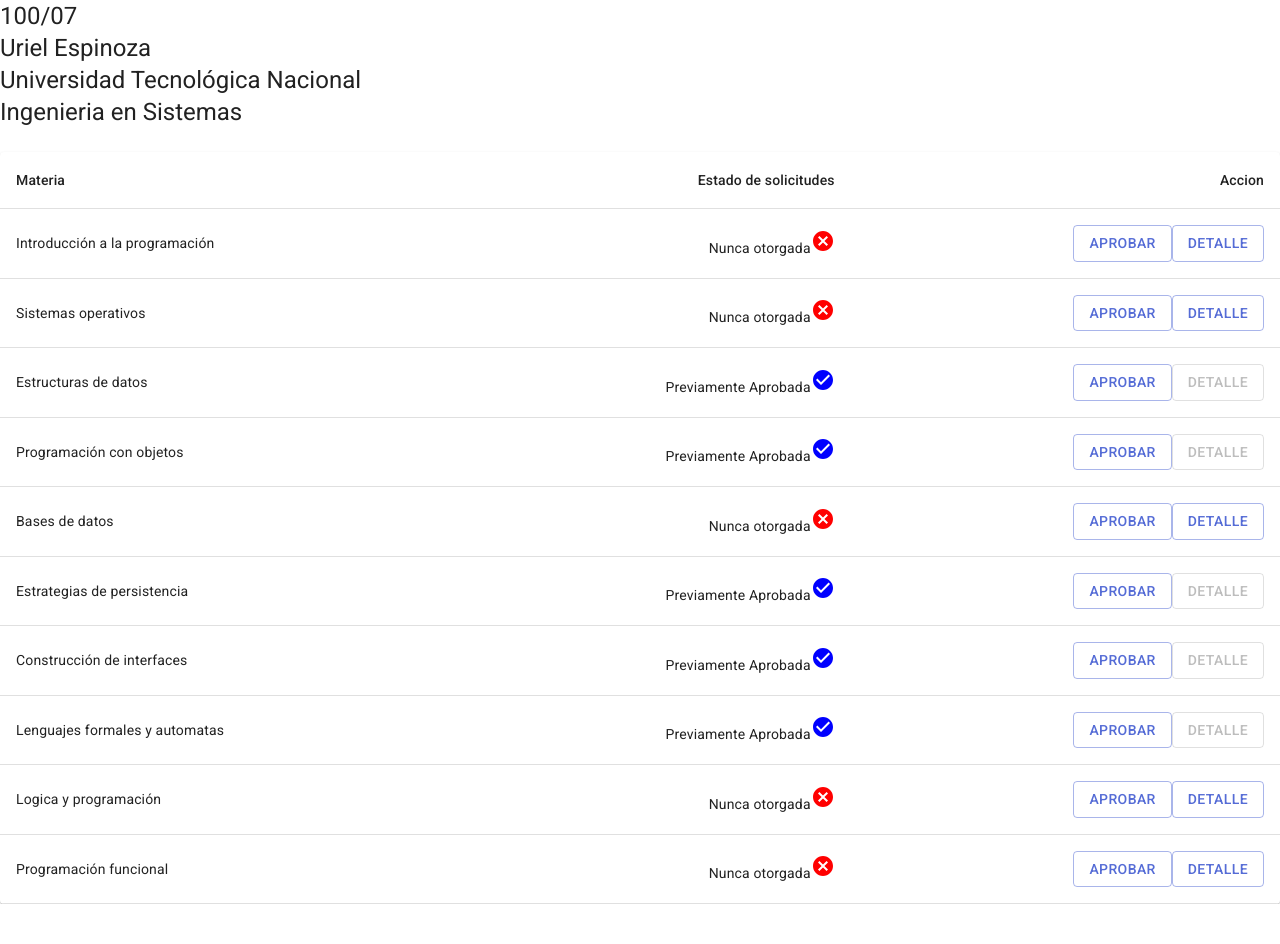
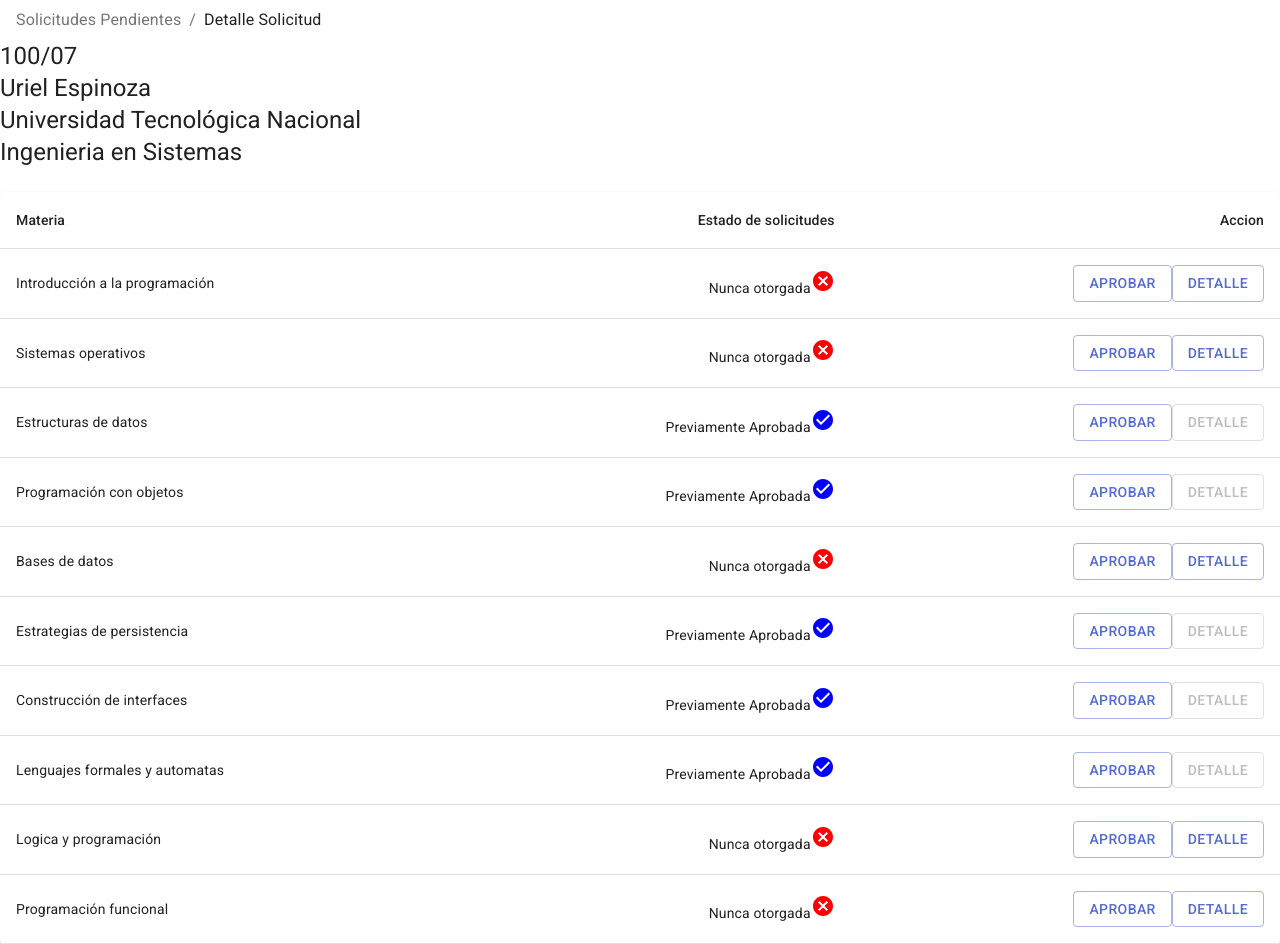
Before and after one commit to unquivalencias/unquivalencias-web-client, a Next.js app: page /requests/1 in a window 1280 px wide. Before the commit the page ends 904 px from the top, so only its background shows below. Built offline with nearby package versions, Linux system fonts and the light colour scheme.

Commit message:
BreadCrumbs indica las etapas pasadas y en la que se esta

```diff
--- /dev/null
+++ b/components/breadcrumbs.jsx
@@ -0,0 +1,33 @@
+import React from 'react';
+import { makeStyles } from '@material-ui/core/styles';
+import Paper from '@material-ui/core/Paper';
+import Typography from '@material-ui/core/Typography';
+import Breadcrumbs from '@material-ui/core/Breadcrumbs';
+
+const useStyles = makeStyles(theme => ({
+  root: {
+    justifyContent: 'center',
+    flexWrap: 'wrap',
+  },
+  paper: {
+    padding: theme.spacing(1, 2),
+  },
+}));
+
+export default function SimpleBreadcrumbs({steps, currentstep}) {
+  const classes = useStyles();
+
+  return (
+    <div className={classes.root}>
+      <Paper elevation={0} className={classes.paper}>
+        <Breadcrumbs aria-label="breadcrumb">
+            {steps.map( step => {
+                return(
+                <Typography color="textSecondary">{step.name}</Typography>
+            )})}
+            <Typography color="textPrimary">{currentstep}</Typography>
+        </Breadcrumbs>
+      </Paper>
+    </div>
+  );
+}
--- a/pages/equivalence/known.js
+++ b/pages/equivalence/known.js
@@ -6,6 +6,8 @@ import StudentSubjectHistory from '../../components/RequestDetail/StudentSubject
 
 import Button from '@material-ui/core/Button';
 import { Grid } from '@material-ui/core';
+
+import SimpleBreadcrumbs from '../../components/breadcrumbs'
 
 const useStyles = makeStyles(theme => ({
     root: {
@@ -24,9 +26,11 @@ marginLeft: "4rem",
 
 export default function index() {
     const classes = useStyles();
-
+    const steps = [{name:"Solicitudes Pendientes"},{name:"Detalle Solicitud"}]
+    const currentstep = "Equivalencia Materia"
     return (
         <div className={classes.root}>
+            <SimpleBreadcrumbs steps={steps} currentstep={currentstep}/>
             <Grid container>
                 <Grid item xs={6}>
                     <h1>Analisis Matematico</h1>
--- a/pages/requests/[id].js
+++ b/pages/requests/[id].js
@@ -1,10 +1,13 @@
 import React, { Fragment } from 'react'
 import StudentData from '../../components/RequestDetail/StudentData'
 import SubjectList from '../../components/RequestDetail/SubjectList'
-
+import SimpleBreadcrumbs from '../../components/breadcrumbs'
 export default function RequestDetail() {
+    const steps = [{name:"Solicitudes Pendientes"}]
+    const currentstep = "Detalle Solicitud"
     return (
         <>
+            <SimpleBreadcrumbs steps={steps} currentstep={currentstep}/>
             <StudentData />
             <SubjectList />
         </>)
```
Also changed, not shown: pages/requests/index.js (+6 -1 lines).
